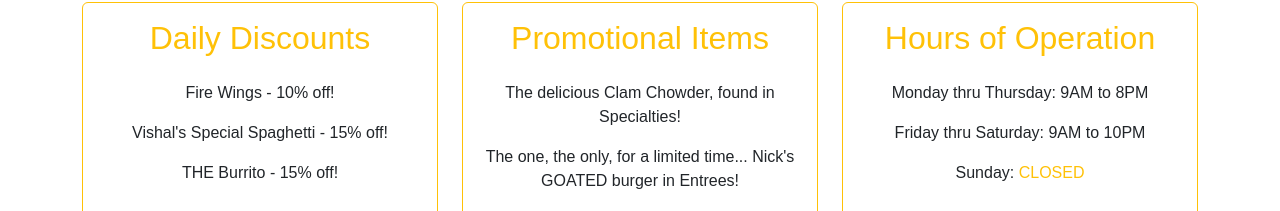
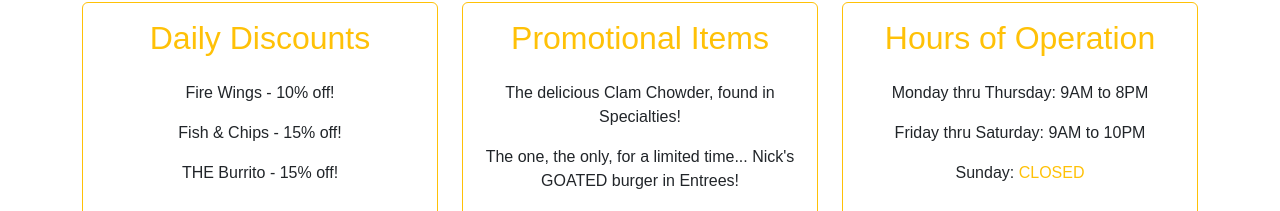
Before and after one commit to Vishal-Kapadia/Faustos-Seashack, a React (Vite) app in the folder 561Project/frontend/: page / in a window 1280 px wide. Shown: the part 245-456 px from the top of the page. Built offline with nearby package versions, Linux system fonts and the light colour scheme.

Commit message:
Adjusted text

```diff
--- a/561Project/frontend/src/components/ThreeBoxes.jsx
+++ b/561Project/frontend/src/components/ThreeBoxes.jsx
@@ -13,7 +13,7 @@ const ThreeBoxes = () => {
                 <h2 className="card-title text-warning mb-4">Daily Discounts</h2>
                 <ul className="list-unstyled custom-list">
                   <li className="mb-3">Fire Wings - 10% off!</li>
-                  <li className="mb-3">Vishal's Special Spaghetti - 15% off!</li>
+                  <li className="mb-3">Fish & Chips - 15% off!</li>
                   <li className="mb-3">THE Burrito - 15% off!</li>
                 </ul>
               </div>
```
